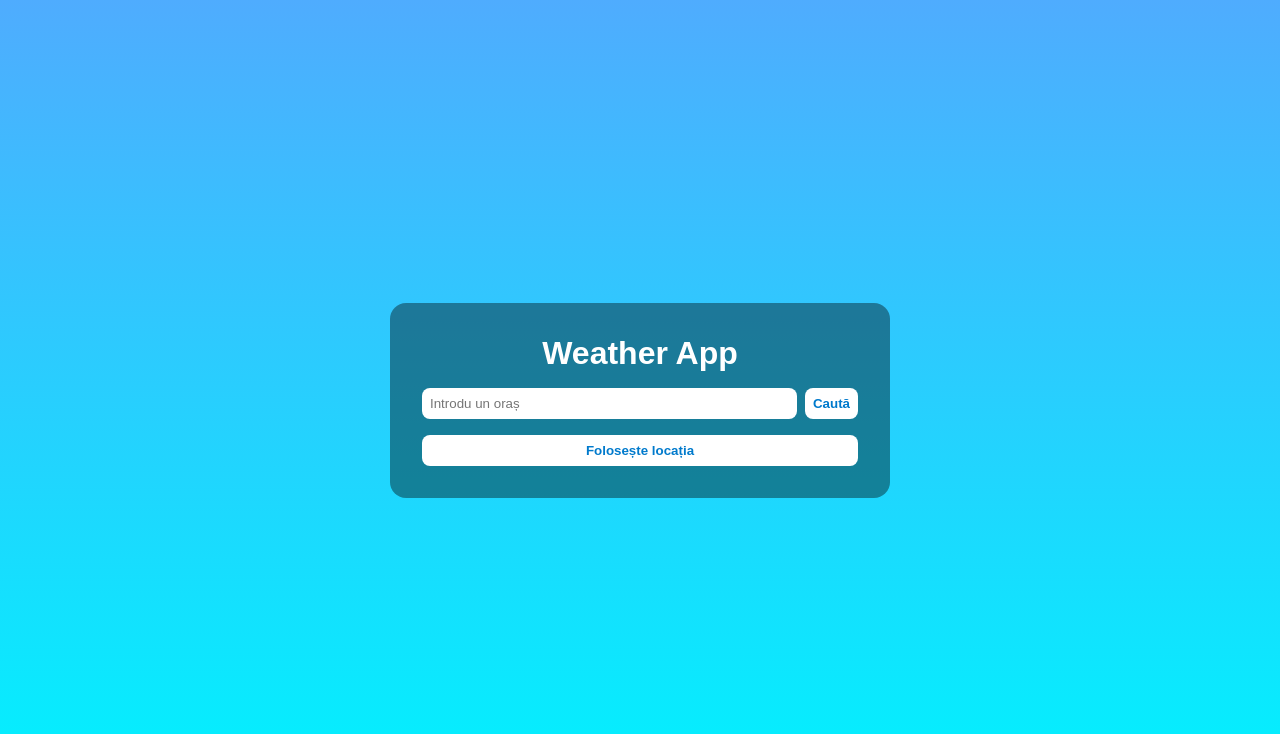
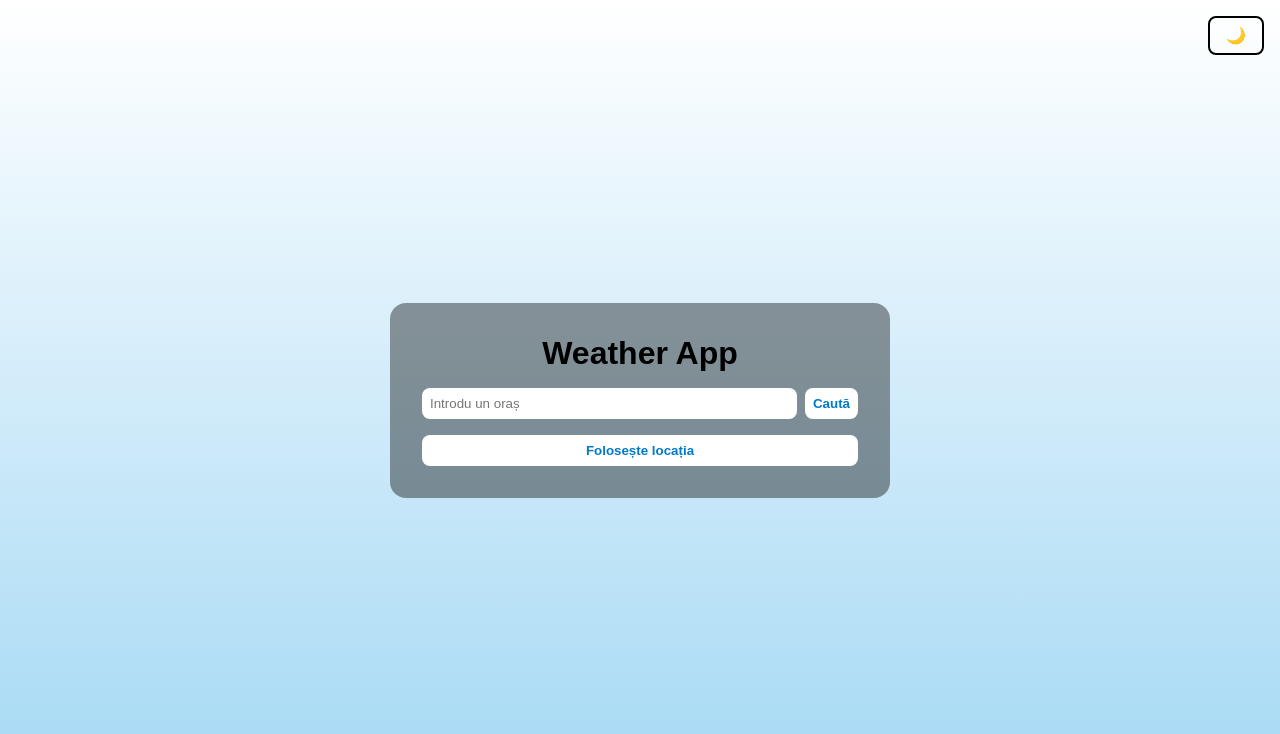
Before and after one commit to SoareAntonio/Weather-app, a plain HTML site: page index.html in a window 1280 px wide. Drawn offline with Linux system fonts and the light colour scheme.

Commit message:
feat(profile): add dark mode toggle

```diff
--- /dev/null
+++ b/bonus/dark.js
@@ -0,0 +1,19 @@
+
+  const toggleBtn = document.getElementById("theme-toggle");
+
+  toggleBtn.addEventListener("click", () => {
+    document.body.classList.toggle("dark-mode");
+
+    const dark = document.body.classList.contains("dark-mode");
+    toggleBtn.textContent = dark ? "☀️" : "🌙";
+    localStorage.setItem("theme", dark ? "dark" : "light");
+  });
+
+
+  window.addEventListener("load", () => {
+    const savedTheme = localStorage.getItem("theme");
+    if (savedTheme === "dark") {
+      document.body.classList.add("dark-mode");
+      toggleBtn.textContent = "☀️";
+    }
+  });
--- a/index.html
+++ b/index.html
@@ -6,6 +6,7 @@
   <title>Aplicație Meteo</title>
   <link rel="stylesheet" href="style.css">
   <script type="module" src="app.js" defer></script>
+  <script src="/bonus/dark.js" defer></script>
 </head>
 <body>
   <div id="app">
@@ -15,6 +16,8 @@
           <div class="search-row">
             <input type="text" id="city-input" placeholder="Introdu un oraș" />
             <button type="submit" id="search-btn">Caută</button>
+            <button id="theme-toggle">🌙</button>
+
           </div>
           <button type="button" id="location-btn">Folosește locația</button>
       </form>
--- a/style.css
+++ b/style.css
@@ -1,22 +1,61 @@
+:root {
+  --bg-day: linear-gradient(to top, #a3d8f4, #ffffff);
+  --bg-night: #1b1b3a;
+
+  --text-day: #000000;
+  --text-night: #ffffff;
+
+  --card-bg: rgba(0, 0, 0, 0.4);
+  --button-bg: #ffffff;
+  --button-text: #007acc;
+  --button-hover: #f0f0f0;
+}
+
+body {
+  margin: 0;
+  padding: 1rem;
+  font-family: Arial, sans-serif;
+  background: var(--bg-day);
+  color: var(--text-day);
+  display: flex;
+  justify-content: center;
+  align-items: center;
+  min-height: 100vh;
+  transition: background 0.5s, color 0.5s;
+}
+
+
+body.dark-mode {
+  background: var(--bg-night);
+  color: var(--text-night);
+}
+
 * {
   margin: 0;
   padding: 0;
   box-sizing: border-box;
-  font-family: sans-serif;
 }
 
-body {
-  background: linear-gradient(to bottom, #4facfe, #00f2fe);
-  color: #fff;
-  display: flex;
-  justify-content: center;
-  align-items: center;
-  min-height: 100vh;
-  padding: 1rem;
+#theme-toggle {
+  position: fixed;
+  top: 1rem;
+  right: 1rem;
+  padding: 0.5rem 1rem;
+  background: transparent;
+  border: 2px solid currentColor;
+  border-radius: 8px;
+  cursor: pointer;
+  font-size: 1rem;
+  color: inherit;
+  transition: background 0.3s, color 0.3s;
+}
+
+#theme-toggle:hover {
+  background: rgba(255, 255, 255, 0.1);
 }
 
 #app {
-  background: rgba(0, 0, 0, 0.4);
+  background: var(--card-bg);
   padding: 2rem;
   border-radius: 1rem;
   max-width: 500px;
@@ -44,15 +83,15 @@ button {
   padding: 0.5rem;
   border-radius: 0.5rem;
   border: none;
-  background: #fff;
-  color: #007acc;
+  background:var(--button-bg);
+  color:  var(--button-text);
   font-weight: bold;
   cursor: pointer;
   transition: background 0.3s;
 }
 
 button:hover {
-  background: #f0f0f0;
+  background: var(--button-hover);
 }
 
 #loading {
@@ -98,15 +137,12 @@ button:hover {
   font-size: 2rem;
   margin-bottom: 1rem;
   font-weight: bold;
-  text-align: center;      /* text centrat */
-  padding-right: 1.5rem;   /* adaugă un spațiu spre dreapta */
+  text-align: center;
+  padding-right: 1.5rem;
 }
 
-/* Secțiunea Temperatură + Emoji */
-
-
 #temp-desc-wrapper {
-  text-align: center;       /* centru orizontal tot wrapperul */
+  text-align: center;
   margin-bottom: 1rem;
 }
 
```
